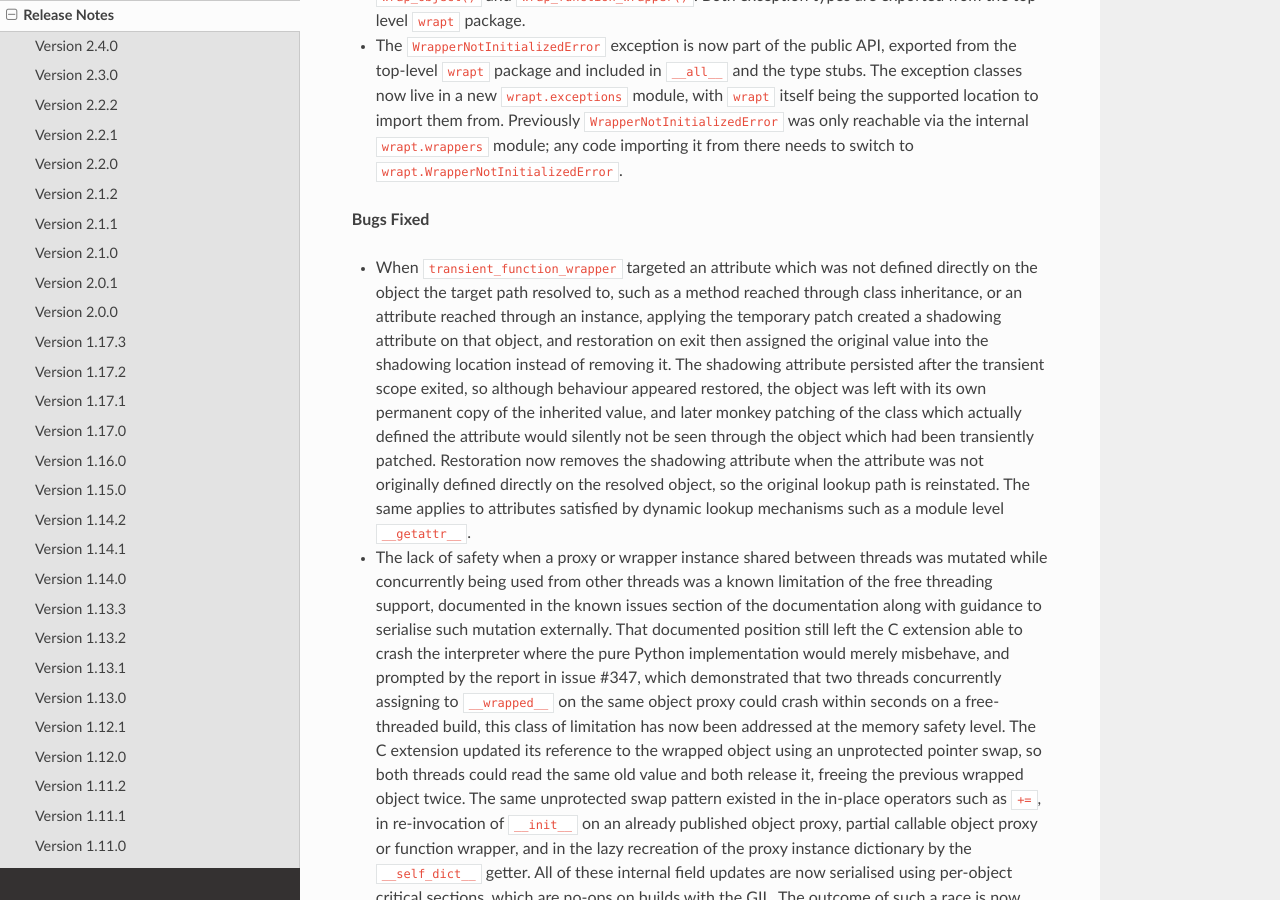
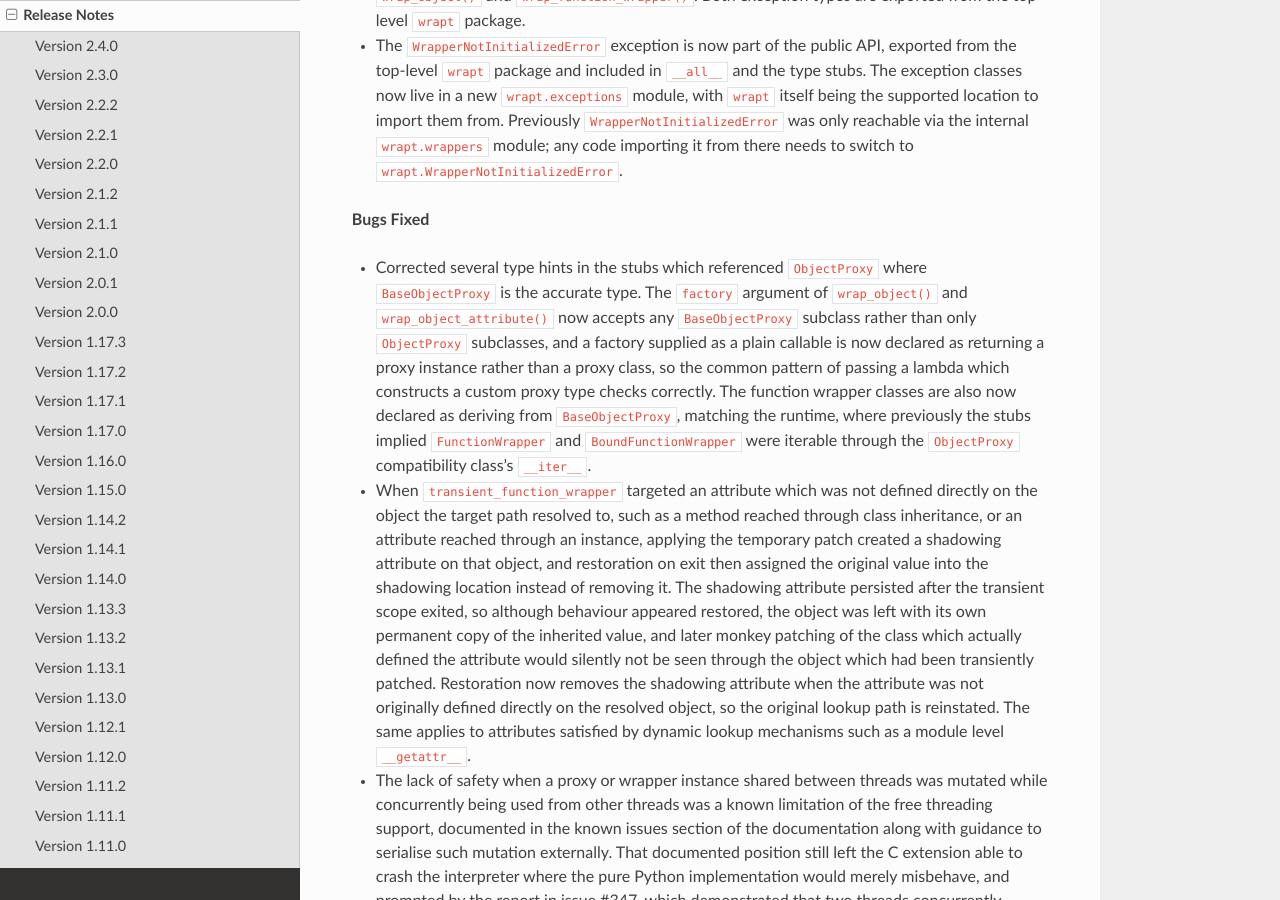
Before and after one commit to GrahamDumpleton/wrapt, a Sphinx documentation site: the page built from docs/changes.rst, in a window 1280 px wide and 900 px high, scrolled down 3695 px. Built offline with Sphinx 7.4.7 and the Read the Docs theme 3.1.0, drawn with Linux system fonts in a browser that asks for light colours.

Commit message:
Correct type hints referencing ObjectProxy instead of BaseObjectProxy.
The factory argument of wrap_object() and wrap_object_attribute() in
the type stubs now accepts any BaseObjectProxy subclass rather than
only ObjectProxy subclasses, and a factory supplied as a plain callable
is now declared as returning a proxy instance rather than a proxy
class, so the common pattern of passing a lambda which constructs a
custom proxy type checks correctly.

The function wrapper classes are also now declared as deriving from
BaseObjectProxy, matching the runtime, where the stubs previously
implied FunctionWrapper and BoundFunctionWrapper were iterable through
the ObjectProxy compatibility class's __iter__.

```diff
--- a/docs/changes.rst
+++ b/docs/changes.rst
@@ -225,6 +225,20 @@ Version 2.4.0
   switch to ``wrapt.WrapperNotInitializedError``.
 
 **Bugs Fixed**
+
+* Corrected several type hints in the stubs which referenced
+  ``ObjectProxy`` where ``BaseObjectProxy`` is the accurate type. The
+  ``factory`` argument of ``wrap_object()`` and
+  ``wrap_object_attribute()`` now accepts any ``BaseObjectProxy``
+  subclass rather than only ``ObjectProxy`` subclasses, and a factory
+  supplied as a plain callable is now declared as returning a proxy
+  instance rather than a proxy class, so the common pattern of passing
+  a lambda which constructs a custom proxy type checks correctly. The
+  function wrapper classes are also now declared as deriving from
+  ``BaseObjectProxy``, matching the runtime, where previously the
+  stubs implied ``FunctionWrapper`` and ``BoundFunctionWrapper`` were
+  iterable through the ``ObjectProxy`` compatibility class's
+  ``__iter__``.
 
 * When ``transient_function_wrapper`` targeted an attribute which was not
   defined directly on the object the target path resolved to, such as a
```
Also changed, not shown: 2 other files.
